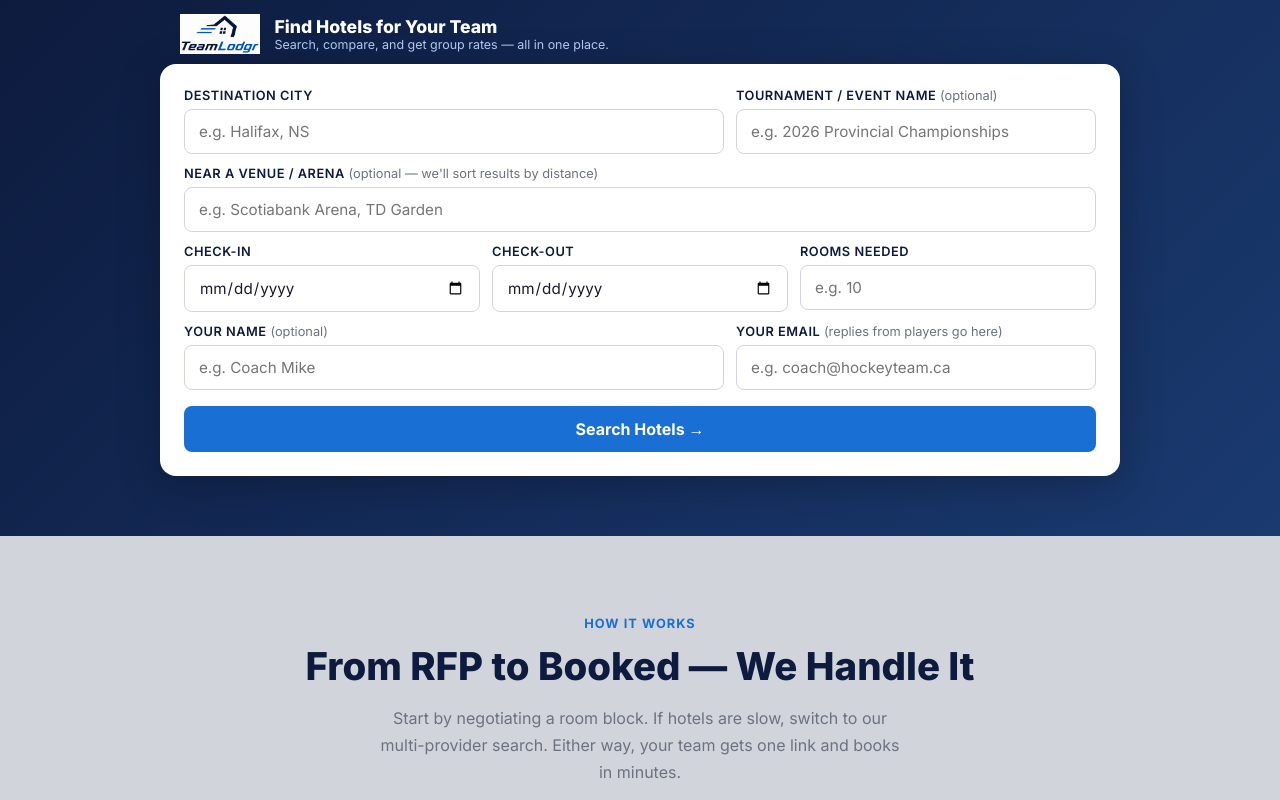
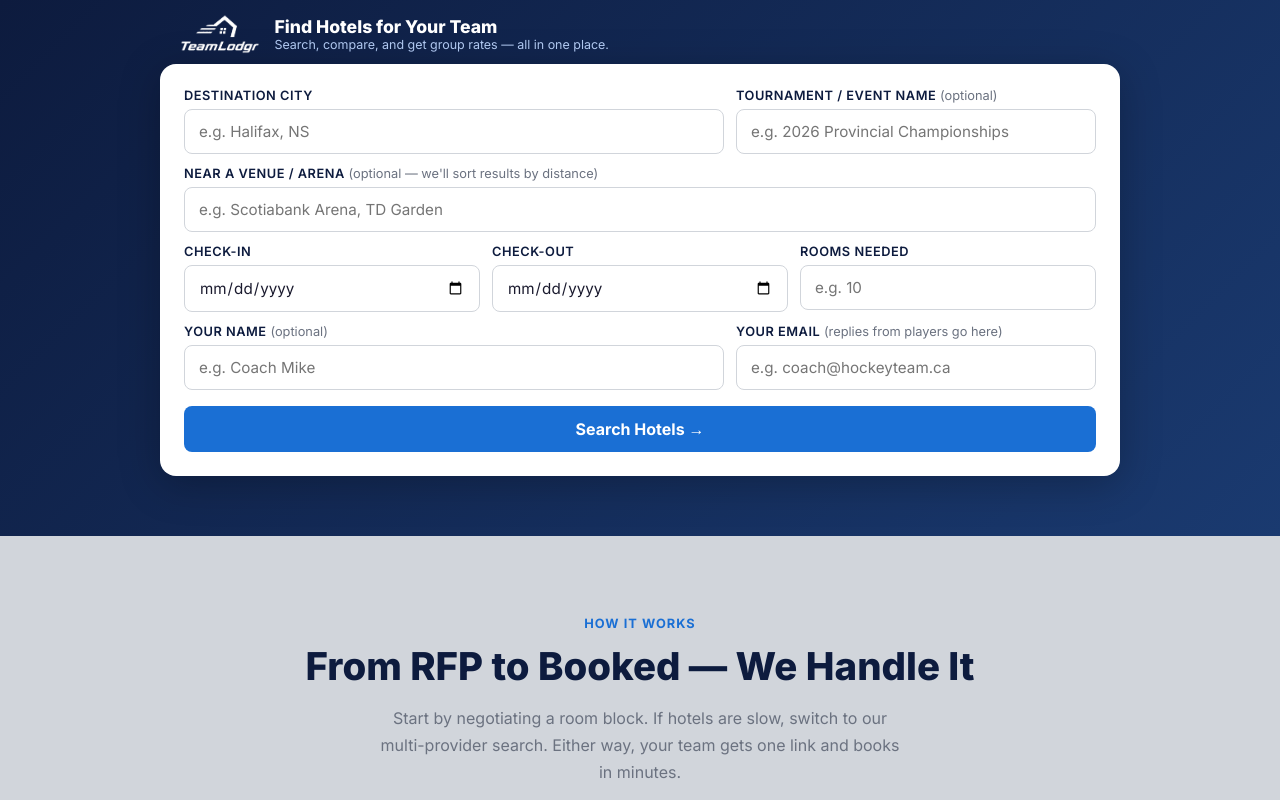
Before and after one commit to gorddickie/teamlodgr, a website: page index.html in a window 1280 px wide. Shown: the top 800 px of the page. Drawn offline with nearby package versions, Linux system fonts and the light colour scheme; a script that the page names is missing.

Commit message:
Use white/inverted logo on dark header

```diff
--- a/index.html
+++ b/index.html
@@ -479,7 +479,7 @@
 <section class="search-section" id="search">
   <div style="display:flex; align-items:center; gap:14px; padding:14px 20px 10px; max-width:960px; margin:0 auto;">
     <a href="/">
-      <img src="logo.png" alt="TeamLodgr" style="height:40px; width:auto; display:block;"/>
+      <img src="logo-transparent.png" alt="TeamLodgr" style="height:40px; width:auto; display:block; filter:brightness(0) invert(1);"/>
     </a>
     <div>
       <h1 style="font-size:1.1rem; font-weight:800; color:white; margin:0; line-height:1.2;">Find Hotels for Your Team</h1>
```
